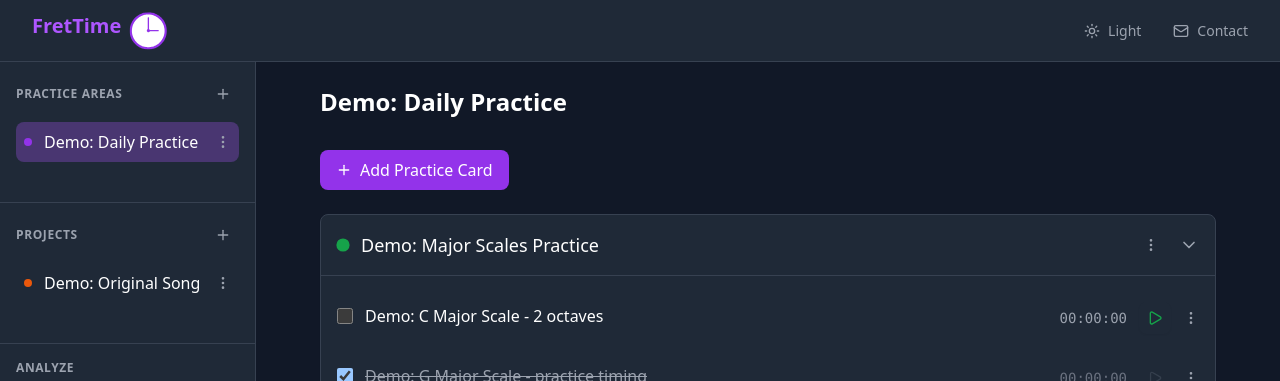
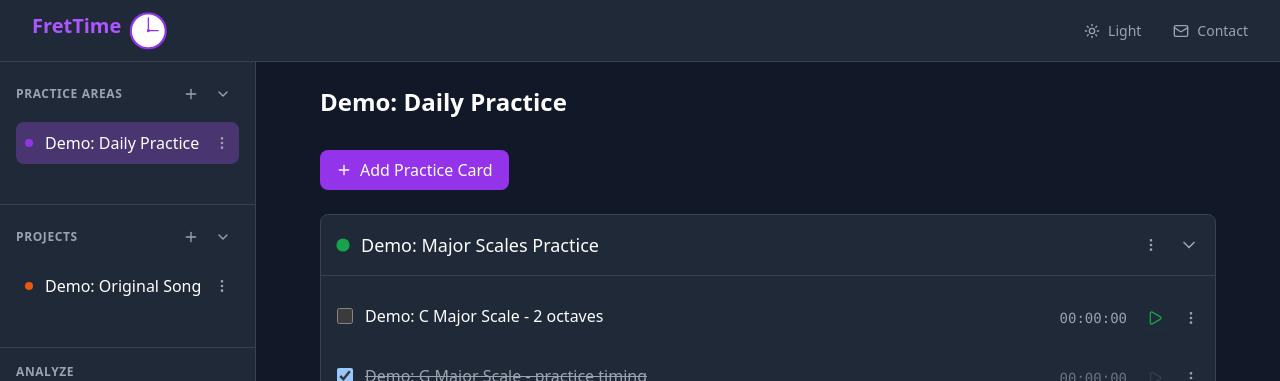
Before and after one commit to stcybrdgs/fretplan, a Next.js app: page / in a window 1280 px wide. Shown: the top 381 px of the page. Built offline with nearby package versions, Linux system fonts and the light colour scheme.

Commit message:
updated sidebar to better manage user-added content - added accordions to Practice Areas and Projects - styled the accordion chevrons and spaced aesthetically - updated sidebar highlighting for items with open context menu (consistency)

```diff
--- a/src/app/components/Sidebar.tsx
+++ b/src/app/components/Sidebar.tsx
@@ -1,5 +1,5 @@
-import React from 'react'
-import { Plus, MoreVertical } from 'lucide-react'
+import React, { useState } from 'react'
+import { Plus, MoreVertical, ChevronDown, ChevronRight } from 'lucide-react'
 import { PracticeArea, ProjectArea, ViewType } from '@/types'
 import ScrollableText from './ScrollableText'
 import { getColorClass } from '@/utils/colorUtils'
@@ -51,6 +51,9 @@ const Sidebar: React.FC<SidebarProps> = ({
   onFinishRename,
   onCancelRename,
 }) => {
+  // Local state for accordion sections
+  const [isPracticeAreasExpanded, setIsPracticeAreasExpanded] = useState(true)
+  const [isProjectsExpanded, setIsProjectsExpanded] = useState(true)
   return (
     <aside
       className={`w-64 bg-white dark:bg-gray-800 border-r border-gray-200 dark:border-gray-700 h-screen fixed left-0 transform transition-transform duration-300 ease-in-out z-40 ${
@@ -58,38 +61,56 @@ const Sidebar: React.FC<SidebarProps> = ({
       } md:translate-x-0 flex flex-col`}
     >
       {/* Single scrollable container for all content */}
-      <div className='flex-1 overflow-y-auto scrollbar-thin scrollbar-thumb-gray-300 dark:scrollbar-thumb-gray-600 scrollbar-track-transparent'>
+      <div className='flex-1 overflow-y-auto scrollbar-thin scrollbar-thumb-gray-300 dark:scrollbar-thumb-gray-600 scrollbar-track-transparent pb-20'>
         {/* Practice Areas Section */}
         <div className='p-4'>
-          <div className='text-xs font-semibold text-gray-600 dark:text-gray-400 uppercase tracking-wider mb-3 flex items-center justify-between'>
+          <div
+            className='text-xs font-semibold text-gray-600 dark:text-gray-400 uppercase tracking-wider mb-3 flex items-center justify-between cursor-pointer hover:text-gray-900 dark:hover:text-white transition-colors'
+            onClick={() => setIsPracticeAreasExpanded(!isPracticeAreasExpanded)}
+          >
             <span>Practice Areas</span>
+            <div className='flex items-center space-x-2'>
               <button
-              onClick={onAddPracticeArea}
+                onClick={(e) => {
+                  e.stopPropagation()
+                  onAddPracticeArea()
+                }}
                 className='p-2 text-gray-600 dark:text-gray-400 hover:text-gray-900 dark:hover:text-white hover:bg-gray-100 dark:hover:bg-gray-700 rounded-lg transition-colors'
               >
                 <Plus className='w-4 h-4' />
               </button>
+              <div className='group pr-2'>
+                {isPracticeAreasExpanded ? (
+                  <ChevronDown className='w-4 h-4 group-hover:scale-125 transition-transform duration-200' />
+                ) : (
+                  <ChevronRight className='w-4 h-4 group-hover:scale-125 transition-transform duration-200' />
+                )}
+              </div>
+            </div>
           </div>
 
-          {/* Practice Areas List */}
+          {/* Practice Areas List - Collapsible */}
+          <div
+            className={`overflow-hidden transition-all duration-300 ease-in-out ${
+              isPracticeAreasExpanded
+                ? 'max-h-screen opacity-100'
+                : 'max-h-0 opacity-0'
+            }`}
+          >
             <div className='space-y-2 mb-6'>
               {practiceAreas.map((area: PracticeArea) => (
                 <div
                   key={area.id}
-                className={`flex items-center justify-between w-full transition-all duration-200 rounded-lg ${
-                  selectedSidebarItemId === area.id
-                    ? 'ring-1 ring-purple-500 dark:ring-purple-400 bg-purple-50 dark:bg-purple-900/30 shadow-sm'
-                    : ''
-                }`}
+                  className={`flex items-center justify-between w-full transition-all duration-150 ease-out rounded-lg`}
                 >
                   <div
                     onClick={() => onSetActivePracticeArea(area.id)}
-                  className={`flex items-center space-x-3 flex-1 min-w-0 text-left p-2 rounded-lg cursor-pointer transition-colors ${
-                    activePracticeAreaId === area.id
-                      ? 'bg-purple-500/30 hover:bg-purple-500/30 text-gray-900 dark:text-white'
-                      : selectedSidebarItemId === area.id
-                      ? 'bg-transparent text-gray-900 dark:text-white'
-                      : 'text-gray-900 dark:text-white hover:bg-gray-100 dark:hover:bg-gray-700'
+                    className={`flex items-center space-x-3 flex-1 min-w-0 text-left p-2 rounded-lg cursor-pointer transition-all duration-150 ease-out border ${
+                      selectedSidebarItemId === area.id
+                        ? 'bg-purple-50 dark:bg-purple-900/30 text-gray-900 dark:text-white border-purple-400 dark:border-purple-500 shadow-sm'
+                        : activePracticeAreaId === area.id
+                        ? 'bg-purple-500/30 hover:bg-purple-500/30 text-gray-900 dark:text-white border-transparent'
+                        : 'text-gray-900 dark:text-white hover:bg-gray-100 dark:hover:bg-gray-700 border-transparent'
                     }`}
                   >
                     <span
@@ -140,38 +161,57 @@ const Sidebar: React.FC<SidebarProps> = ({
               ))}
             </div>
           </div>
+        </div>
 
         {/* Projects Section */}
         <div className='p-4 border-t border-gray-200 dark:border-gray-700'>
-          <div className='text-xs font-semibold text-gray-600 dark:text-gray-400 uppercase tracking-wider mb-3 flex items-center justify-between'>
+          <div
+            className='text-xs font-semibold text-gray-600 dark:text-gray-400 uppercase tracking-wider mb-3 flex items-center justify-between cursor-pointer hover:text-gray-900 dark:hover:text-white transition-colors'
+            onClick={() => setIsProjectsExpanded(!isProjectsExpanded)}
+          >
             <span>Projects</span>
+            <div className='flex items-center space-x-2'>
               <button
-              onClick={onAddProject}
+                onClick={(e) => {
+                  e.stopPropagation()
+                  onAddProject()
+                }}
                 className='p-2 text-gray-600 dark:text-gray-400 hover:text-gray-900 dark:hover:text-white hover:bg-gray-100 dark:hover:bg-gray-700 rounded-lg transition-colors'
               >
                 <Plus className='w-4 h-4' />
               </button>
+              <div className='group pr-2'>
+                {isProjectsExpanded ? (
+                  <ChevronDown className='w-4 h-4 group-hover:scale-125 transition-transform duration-200' />
+                ) : (
+                  <ChevronRight className='w-4 h-4 group-hover:scale-125 transition-transform duration-200' />
+                )}
+              </div>
+            </div>
           </div>
 
-          {/* Projects List */}
+          {/* Projects List - Collapsible */}
+          <div
+            className={`overflow-hidden transition-all duration-300 ease-in-out ${
+              isProjectsExpanded
+                ? 'max-h-screen opacity-100'
+                : 'max-h-0 opacity-0'
+            }`}
+          >
             <div className='space-y-2 mb-6'>
               {projects.map((project: ProjectArea) => (
                 <div
                   key={project.id}
-                className={`flex items-center justify-between w-full transition-all duration-200 rounded-lg ${
-                  selectedSidebarItemId === project.id
-                    ? 'ring-1 ring-purple-500 dark:ring-purple-400 bg-purple-50 dark:bg-purple-900/30 shadow-sm'
-                    : ''
-                }`}
+                  className={`flex items-center justify-between w-full transition-all duration-150 ease-out rounded-lg`}
                 >
                   <div
                     onClick={() => onSetActiveProject(project.id)}
-                  className={`flex items-center space-x-3 flex-1 min-w-0 text-left p-2 rounded-lg cursor-pointer transition-colors ${
-                    activeProjectId === project.id
-                      ? 'bg-purple-500/30 hover:bg-purple-500/30 text-gray-900 dark:text-white'
-                      : selectedSidebarItemId === project.id
-                      ? 'bg-transparent text-gray-900 dark:text-white'
-                      : 'text-gray-900 dark:text-white hover:bg-gray-100 dark:hover:bg-gray-700'
+                    className={`flex items-center space-x-3 flex-1 min-w-0 text-left p-2 rounded-lg cursor-pointer transition-all duration-150 ease-out border ${
+                      selectedSidebarItemId === project.id
+                        ? 'bg-purple-50 dark:bg-purple-900/30 text-gray-900 dark:text-white border-purple-400 dark:border-purple-500 shadow-sm'
+                        : activeProjectId === project.id
+                        ? 'bg-purple-500/30 hover:bg-purple-500/30 text-gray-900 dark:text-white border-transparent'
+                        : 'text-gray-900 dark:text-white hover:bg-gray-100 dark:hover:bg-gray-700 border-transparent'
                     }`}
                   >
                     <span
@@ -222,6 +262,7 @@ const Sidebar: React.FC<SidebarProps> = ({
               ))}
             </div>
           </div>
+        </div>
 
         {/* Analyze Section */}
         <div className='p-4 border-t border-gray-200 dark:border-gray-700'>
```
Lines whose indentation alone changed are shown as unchanged.
